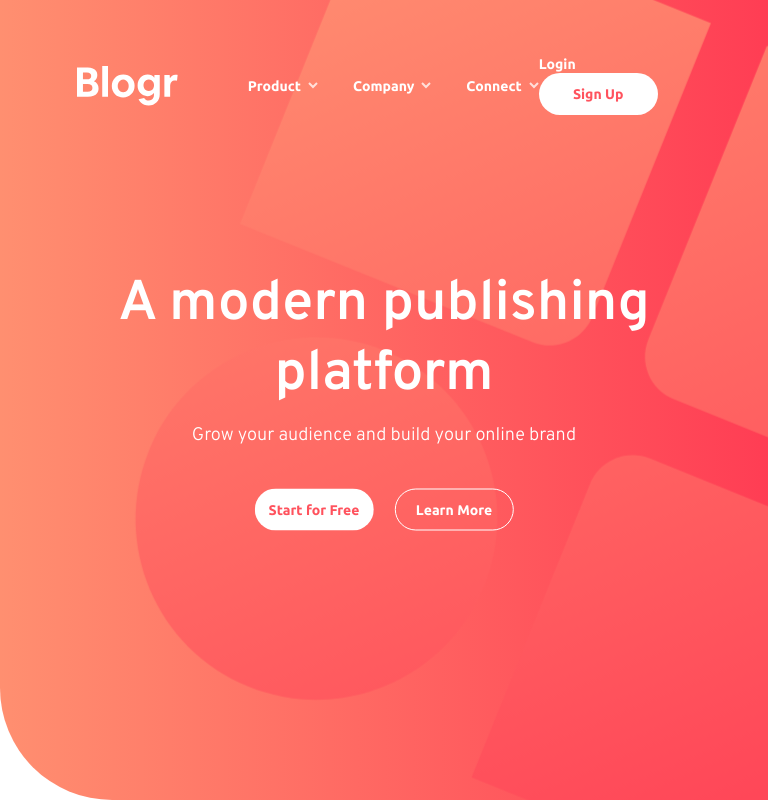
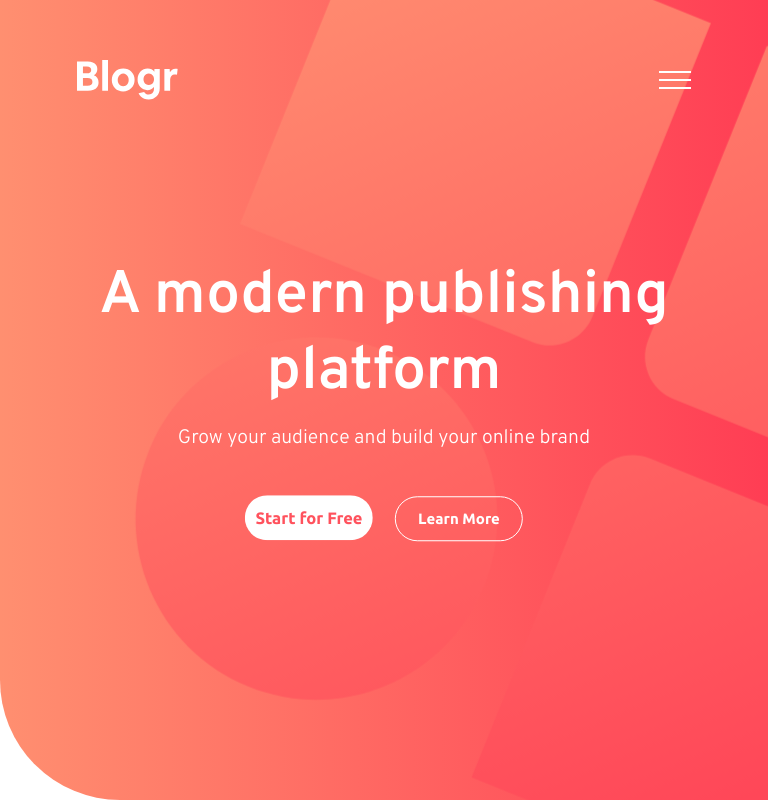
Before and after one commit to CrystalNyein/frontend-mentor-blogr-landing-page, a React (Create React App) app: page / in a window 768 px wide. Shown: the top 802 px of the page. Built offline with nearby package versions, Linux system fonts and the light colour scheme.

Commit message:
Mobile Menu done

```diff
--- a/src/components/CollapseNav.css
+++ b/src/components/CollapseNav.css
@@ -8,7 +8,7 @@
   margin-right: 0.5rem;
   color: white;
   font-weight: 600;
-  font-size: 1rem;
+  font-size: 1.1rem;
   cursor: pointer;
   transition: 0.3s;
 }
@@ -24,6 +24,7 @@
   min-width: 12rem;
   border-radius: 0.3rem;
   padding: 2rem;
+  z-index: 3;
 }
 .collapse-container a {
   display: block;
@@ -41,3 +42,37 @@ img {
 .up-side-down {
   transform: rotate(180deg);
 }
+@media only screen and (max-width: 950px) {
+  .CollapseNav {
+    justify-content: center;
+    flex-wrap: wrap;
+    align-items: center;
+  }
+  .nav-title-group {
+    display: flex;
+    justify-content: center;
+    align-items: center;
+    width: 100%;
+  }
+  .nav-title {
+    color: hsl(207, 13%, 34%);
+    display: block;
+    line-height: 2.5rem;
+    text-align: center;
+    margin: 0.5rem 0.5rem 0.5rem 0;
+  }
+  .collapse-container {
+    position: unset;
+    width: 100%;
+    text-align: center;
+    padding: 1rem;
+    background-color: hsl(240, 4%, 90%);
+  }
+  .collapse-container a {
+    color: hsl(207, 13%, 34%);
+    font-weight: 500;
+  }
+  .collapse-container a:hover {
+    font-weight: 700;
+  }
+}
--- a/src/components/CollapseNav.js
+++ b/src/components/CollapseNav.js
@@ -1,5 +1,6 @@
 import React, { useEffect, useRef, useState } from "react";
 import ArrowDown from "../assets/images/icon-arrow-light.svg";
+import ArrowDownColor from "../assets/images/icon-arrow-dark.svg";
 import "./CollapseNav.css";
 
 const CollapseNav = (props) => {
@@ -32,10 +33,12 @@ const CollapseNav = (props) => {
   });
   return (
     <div className="CollapseNav">
-      <p className="nav-title f-ubuntu" ref={titleRef} onClick={toggleModal}>
-        {props.name}{" "}
-      </p>
-      <img ref={imageRef} src={ArrowDown} alt=""></img>
+      <div className="nav-title-group">
+        <p className="nav-title f-ubuntu" ref={titleRef} onClick={toggleModal}>
+          {props.name}{" "}
+        </p>
+        <img ref={imageRef} src={ArrowDownColor} alt=""></img>
+      </div>
       {!collapsed && (
         <div className="collapse-container" ref={collapseRef}>
           {props.collapse.map((c, i) => (
--- a/src/components/Header.css
+++ b/src/components/Header.css
@@ -13,6 +13,9 @@
   display: none;
 }
 nav {
+  width: 100%;
+}
+.nav-link-container {
   flex-grow: 1;
   display: flex;
   flex-direction: row;
@@ -27,14 +30,14 @@ nav {
   background: transparent;
   color: white;
   font-weight: 600;
-  font-size: 1rem;
+  font-size: 1.1rem;
   border: none;
   margin-right: 2.5rem;
   cursor: pointer;
 }
 .primary-btn {
   font-weight: 600;
-  font-size: 1rem;
+  font-size: 1.1rem;
   border: 1px solid transparent;
   cursor: pointer;
   width: 8.5rem;
@@ -51,3 +54,69 @@ nav {
 .Header hr {
   display: none;
 }
+@media only screen and (max-width: 950px) {
+  .Header {
+    justify-content: space-between;
+  }
+  nav {
+    width: unset;
+  }
+  #nav-menu {
+    display: block;
+  }
+  .nav-link-container {
+    position: absolute;
+    top: 10rem;
+    right: 5vw;
+    background-color: white;
+    display: unset;
+    width: 19rem;
+    padding: 1.5rem;
+    border-radius: 0.5rem;
+    z-index: 3;
+    opacity: 0;
+    pointer-events: none;
+  }
+  .nav-link-container.active {
+    pointer-events: all;
+    opacity: 1;
+  }
+  .nav-links {
+    display: unset;
+  }
+
+  .nav-actions .nav-btn {
+    color: hsl(207, 13%, 34%);
+  }
+
+  .Header hr {
+    display: block;
+    margin: 1.5rem 0;
+    border: transparent;
+    height: 1px;
+    background-color: hsl(240, 4%, 90%);
+  }
+  .nav-actions > * {
+    display: block;
+  }
+  .nav-actions .nav-btn {
+    width: 100%;
+    padding: 0.5rem 0 1.5rem;
+  }
+  .nav-actions .primary-btn {
+    margin: 0 auto;
+    color: white;
+    background-image: linear-gradient(
+      to right,
+      hsl(13, 100%, 72%),
+      hsl(353, 100%, 62%)
+    );
+  }
+  .nav-actions .primary-btn:hover {
+    background-image: linear-gradient(
+      to left,
+      hsl(13, 100%, 72%),
+      hsl(353, 100%, 62%)
+    );
+  }
+}
--- a/src/components/Header.js
+++ b/src/components/Header.js
@@ -1,20 +1,53 @@
-import React from "react";
+import React, { useState, useRef, useEffect } from "react";
 import logo from "../assets/images/logo.svg";
 import hamburger from "../assets/images/icon-hamburger.svg";
+import close from "../assets/images/icon-close.svg";
 import CollapseNav from "./CollapseNav";
 import "./Header.css";
 
 const Header = () => {
+  const [mobileMenuOpen, setMobileMenuOpen] = useState(false);
+  const menuCTARef = useRef(null);
+  const menuRef = useRef(null);
   const navLinks = [
     ["Overview", "Pricing", "Marketplace", "Features", "Integrations"],
     ["About", "Team", "Blog", "Careers"],
     ["Contact", "Newsletter", "LinkedIn"],
   ];
+  const handleMobileMenu = () => {
+    setMobileMenuOpen(!mobileMenuOpen);
+    if (menuRef.current.classList.contains("active")) {
+      menuRef.current.classList.remove("active");
+    } else {
+      menuRef.current.classList.add("active");
+    }
+  };
+  useEffect(() => {
+    const handleClickOutside = (e) => {
+      if (!menuCTARef.current.contains(e.target))
+        if (menuRef.current && !menuRef.current.contains(e.target)) {
+          handleMobileMenu();
+        }
+    };
+    if (mobileMenuOpen)
+      document.addEventListener("mousedown", handleClickOutside);
+    return () => {
+      document.removeEventListener("mousedown", handleClickOutside);
+    };
+  });
   return (
     <header className="Header">
       <img id="logo" src={logo} alt="Blogr Logo" />
       <nav>
-        <img id="nav-menu" src={hamburger} alt="" />
+        <img
+          id="nav-menu"
+          ref={menuCTARef}
+          src={mobileMenuOpen ? close : hamburger}
+          alt=""
+          onClick={handleMobileMenu}
+        />
+
+        <div className="nav-link-container" ref={menuRef}>
           <div className="nav-links">
             <CollapseNav name="Product" collapse={navLinks[0]} />
             <CollapseNav name="Company" collapse={navLinks[1]} />
@@ -25,6 +58,7 @@ const Header = () => {
             <button className="btn nav-btn f-ubuntu">Login</button>
             <button className="btn primary-btn f-ubuntu">Sign Up</button>
           </div>
+        </div>
       </nav>
     </header>
   );
--- a/src/index.css
+++ b/src/index.css
@@ -19,6 +19,6 @@ body {
 }
 @media only screen and (min-width: 650px) and (max-width: 950px) {
   html {
-    font-size: 14px;
+    font-size: 15px;
   }
 }
```
Lines whose indentation alone changed are shown as unchanged.
